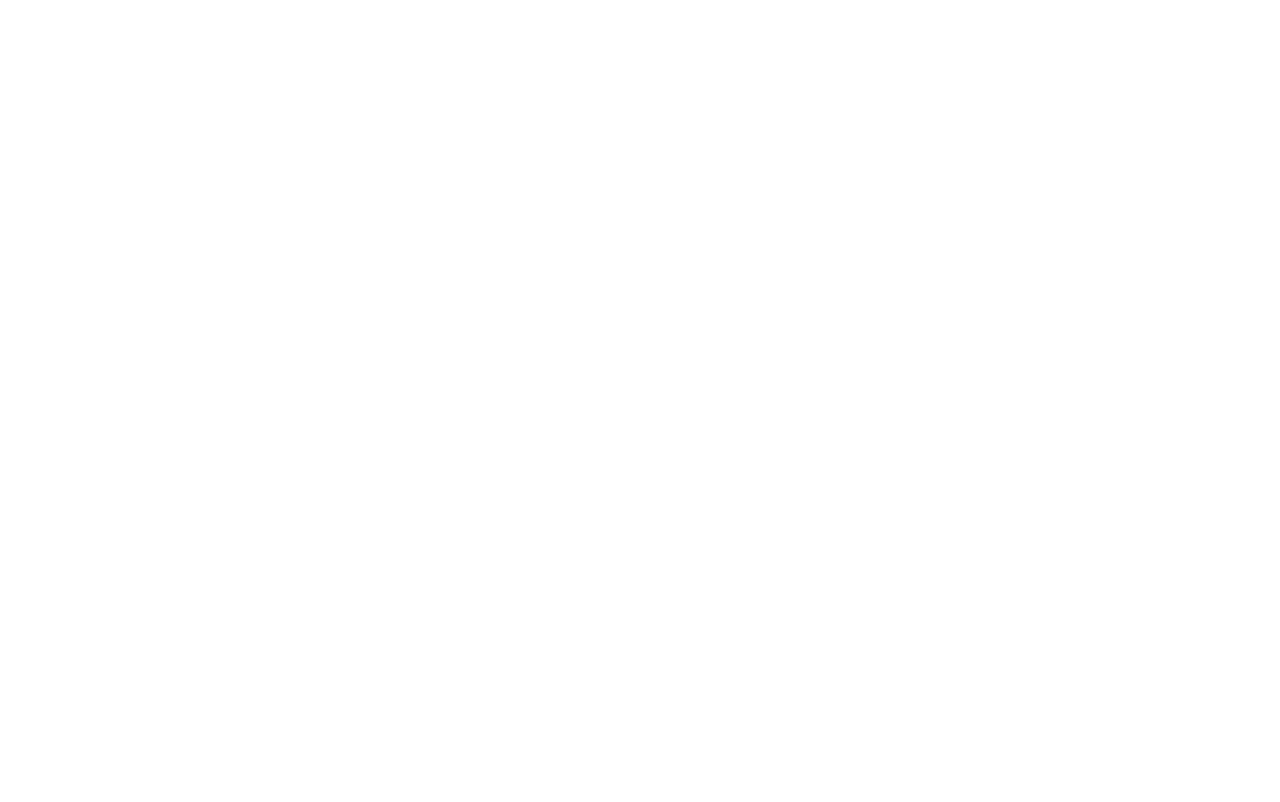
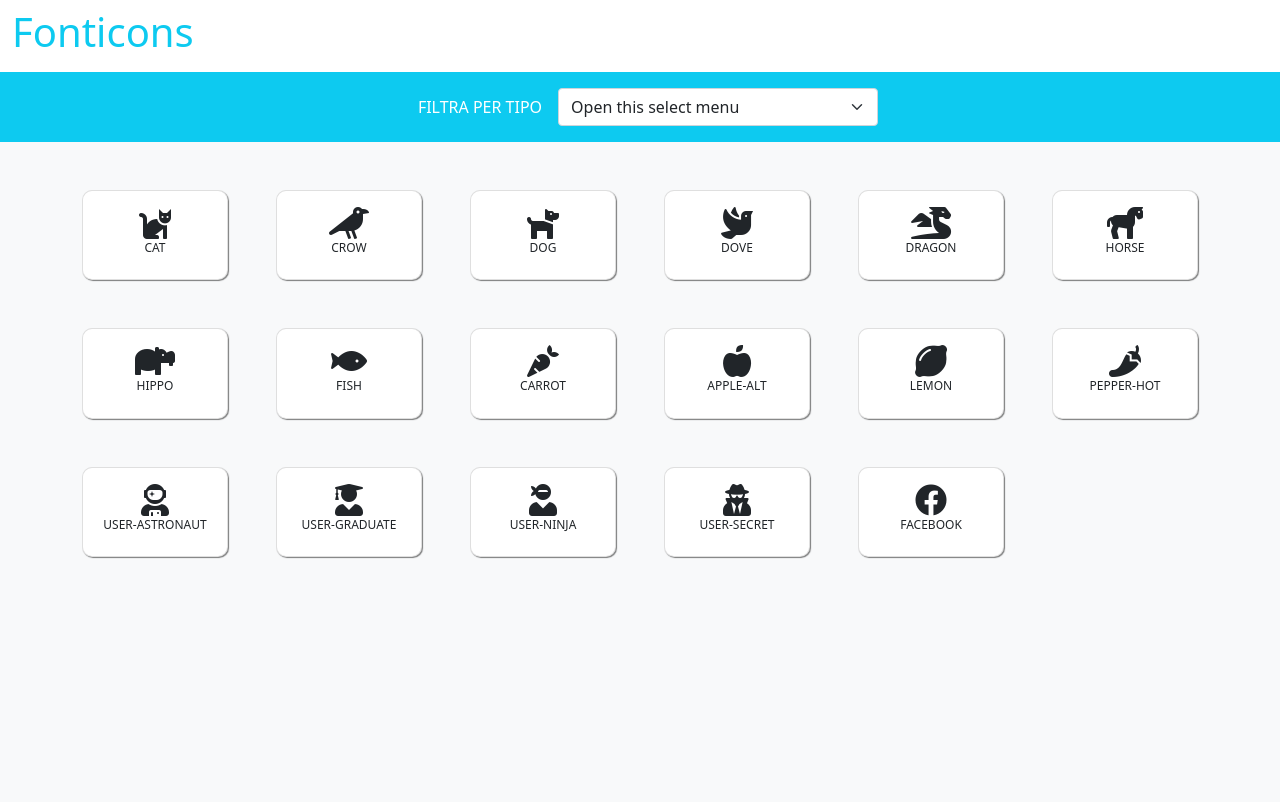
Before and after one commit to marcoche88/js-es6-icons, a plain HTML site: page index.html in a window 1280 px wide. Drawn offline with nearby package versions, Linux system fonts and the light colour scheme.

Commit message:
print icon

```diff
--- a/css/style.css
+++ b/css/style.css
@@ -1,13 +1,17 @@
-/*
-Milestone 1
-Partendo dalla seguente struttura dati , mostriamo in pagina tutte le icone disponibili
-come da layout.
-Milestone 2
-Coloriamo le icone per tipo
-Milestone 3
-Creiamo una select con i tipi di icone e usiamola per filtrare le icone
-BONUS: Provare ad aggiungere una casella di testo che renda possibile filtrare
-anche per nome dell'icona
-SUPER INCREDIBLE MEGA BONUS: effettuare la ricerca dalla casella di testo
-in "tempo reale", cioè man mano che l'utente digita.
-*/
+#form {
+    height: 70px;
+}
+
+#cards {
+    height: calc(100vh - 140px);
+}
+
+
+.card {
+    border-radius: 10px;
+    box-shadow: 1px 1px 1px rgba(0, 0, 0, 0.5);
+}
+
+h6 {
+    font-size: 12px;
+}
--- a/index.html
+++ b/index.html
@@ -15,6 +15,30 @@
 </head>
 
 <body>
+    <!-- header nav+filter -->
+    <header>
+        <nav class="navbar navbar-light bg-white text-info">
+            <div class="container-fluid h1">Fonticons</div>
+        </nav>
+        <section id="form" class="text-white bg-info d-flex align-items-center justify-content-center">
+            <label for="filter-select" class="mx-3">FILTRA PER TIPO</label>
+            <select class="form-select w-25" id="filter-select" aria-label="Default select example">
+                <option selected>Open this select menu</option>
+                <option value="1">One</option>
+                <option value="2">Two</option>
+                <option value="3">Three</option>
+            </select>
+        </section>
+    </header>
+
+    <!-- main cards -->
+    <main id="cards" class="bg-light">
+        <div class="container py-5">
+            <div class="row g-5">
+
+            </div>
+        </div>
+    </main>
 
     <script src="./js/data.js"></script>
     <script src="./js/script.js"></script>
--- a/js/script.js
+++ b/js/script.js
@@ -0,0 +1,38 @@
+/*
+Milestone 1
+Partendo dalla seguente struttura dati , mostriamo in pagina tutte le icone disponibili
+come da layout.
+Milestone 2
+Coloriamo le icone per tipo
+Milestone 3
+Creiamo una select con i tipi di icone e usiamola per filtrare le icone
+BONUS: Provare ad aggiungere una casella di testo che renda possibile filtrare
+anche per nome dell'icona
+SUPER INCREDIBLE MEGA BONUS: effettuare la ricerca dalla casella di testo
+in "tempo reale", cioè man mano che l'utente digita.
+*/
+
+// funzioni
+const printIcons = (arr, element) => {
+    let iconTemplate = "";
+
+    arr.forEach((icon) => {
+        iconTemplate += `
+        <div class="col-2">
+            <div class="card">
+                <div class="card-body text-center">
+                    <i class="${icon.family} ${icon.prefix}${icon.name} fa-2x"></i>
+                    <h6>${icon.name.toUpperCase()}</h6>
+                </div>
+            </div>
+        </div>
+        `
+    });
+
+    element.innerHTML = iconTemplate;
+};
+
+// stampare in pagina tutte le icone
+const cardDisplay = document.querySelector("#cards .row");
+
+printIcons(icons, cardDisplay);
```
